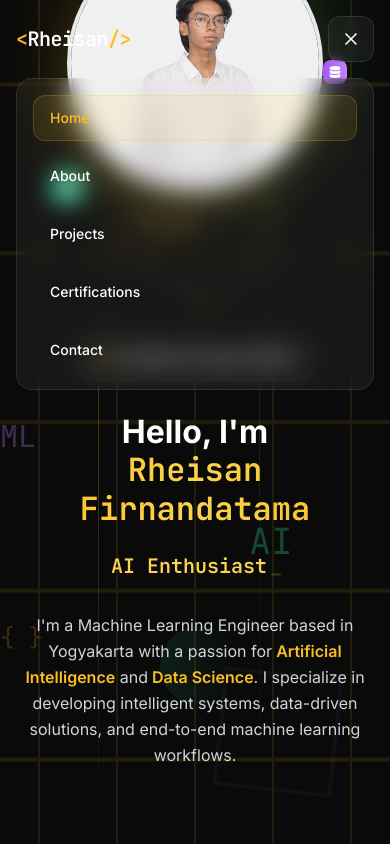
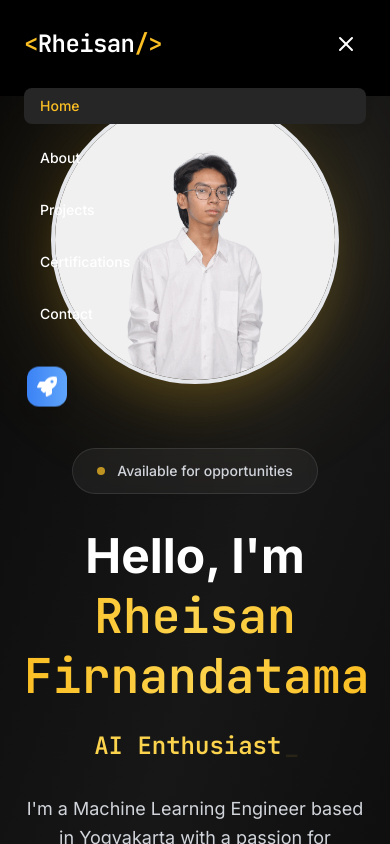
Before and after one commit to xxyyzzpp/dump1, a React (Vite) app: page / in a window 390 px wide. Both pictures are taken after a click on the button "Toggle menu". Shown: the top 844 px of the page. Built offline with nearby package versions, Linux system fonts and the light colour scheme.

Commit message:
Updated index.css

```diff
--- a/src/components/Home/Hero.jsx
+++ b/src/components/Home/Hero.jsx
@@ -1,5 +1,5 @@
 import React, { useEffect, useState } from "react";
-import { FaLinkedin, FaGithub, FaInstagram, FaDownload, FaEnvelope, FaRocket, FaCode, FaBrain, FaDatabase } from "react-icons/fa";
+import { FaLinkedin, FaGithub, FaInstagram, FaDownload, FaEnvelope, FaRocket, FaCode } from "react-icons/fa";
 import AOS from "aos";
 import "aos/dist/aos.css";
 import { Link } from "react-router-dom";
@@ -18,13 +18,22 @@ const Hero = () => {
 
   const socialLinks = [
     {
+      icon: FaInstagram,
+      href: "https://www.instagram.com/rheisanfrs",
+      label: "Instagram",
+      color: "text-pink-400",
+      bgColor: "bg-pink-400/10",
+      borderColor: "border-pink-400/20",
+      hoverBorder: "hover:border-pink-400/40"
+    },
+    {
       icon: FaLinkedin,
       href: "https://www.linkedin.com/in/rheisanfrs",
       label: "LinkedIn",
-      color: "text-primary-400",
-      bgColor: "bg-primary-400/10",
-      borderColor: "border-primary-400/20",
-      hoverBorder: "hover:border-primary-400/40"
+      color: "text-blue-400",
+      bgColor: "bg-blue-400/10",
+      borderColor: "border-blue-400/20",
+      hoverBorder: "hover:border-blue-400/40"
     },
     {
       icon: FaGithub,
@@ -34,62 +43,23 @@ const Hero = () => {
       bgColor: "bg-gray-400/10",
       borderColor: "border-gray-400/20",
       hoverBorder: "hover:border-gray-400/40"
-    },
-    {
-      icon: FaInstagram,
-      href: "https://www.instagram.com/rheisanfrs",
-      label: "Instagram",
-      color: "text-pink-400",
-      bgColor: "bg-pink-400/10",
-      borderColor: "border-pink-400/20",
-      hoverBorder: "hover:border-pink-400/40"
     }
   ];
 
   return (
-    <section className="h-screen bg-dark-950 text-white relative overflow-hidden">
-      {/* Unique Tech-Inspired Background */}
-      <div className="absolute inset-0">
-        {/* Circuit Board Pattern */}
-        <div className="absolute inset-0 opacity-10">
-          <svg className="w-full h-full" viewBox="0 0 100 100" preserveAspectRatio="none">
-            <defs>
-              <pattern id="circuit" x="0" y="0" width="20" height="20" patternUnits="userSpaceOnUse">
-                <path d="M 0 10 L 10 10 L 10 0 M 10 10 L 20 10 M 10 10 L 10 20" stroke="currentColor" strokeWidth="0.5" fill="none" className="text-primary-400"/>
-              </pattern>
-            </defs>
-            <rect width="100%" height="100%" fill="url(#circuit)" />
-          </svg>
-        </div>
+    <section className="min-h-screen bg-dark-950 text-white relative overflow-hidden">
+      {/* Enhanced Background Elements */}
+      <div className="absolute inset-0 bg-gradient-to-br from-dark-950 via-dark-900 to-dark-950" />
+      <div className="absolute top-1/4 right-1/4 w-96 h-96 bg-primary-400 rounded-full mix-blend-multiply filter blur-3xl opacity-5 animate-float" />
+      <div className="absolute bottom-1/4 left-1/4 w-96 h-96 bg-primary-300 rounded-full mix-blend-multiply filter blur-3xl opacity-5 animate-float" style={{ animationDelay: '2s' }} />
+      <div className="absolute top-3/4 right-1/3 w-64 h-64 bg-blue-500 rounded-full mix-blend-multiply filter blur-3xl opacity-3 animate-float" style={{ animationDelay: '4s' }} />
 
-        {/* Animated Hexagons */}
-        <div className="absolute top-20 left-20 w-24 h-24 border-2 border-primary-400/30 transform rotate-12 animate-spin-slow">
-          <div className="w-full h-full border border-emerald-400/20 transform rotate-45"></div>
-        </div>
-        <div className="absolute top-40 right-32 w-32 h-32 border border-purple-400/20 transform -rotate-12 animate-pulse">
-          <div className="w-full h-full border-2 border-primary-400/30 transform rotate-45"></div>
-        </div>
-        <div className="absolute bottom-32 left-40 w-20 h-20 bg-gradient-to-r from-emerald-400/10 to-transparent rounded-full animate-bounce" style={{ animationDelay: '1s' }} />
-        <div className="absolute bottom-20 right-20 w-16 h-16 border-2 border-purple-400/30 transform rotate-45 animate-ping" style={{ animationDelay: '2s' }} />
-
-        {/* Matrix-style Lines */}
-        <div className="absolute top-0 left-1/4 w-px h-full bg-gradient-to-b from-transparent via-primary-400/30 to-transparent animate-pulse" />
-        <div className="absolute top-0 right-1/3 w-px h-full bg-gradient-to-b from-transparent via-emerald-400/20 to-transparent animate-pulse" style={{ animationDelay: '1s' }} />
-        <div className="absolute left-0 top-1/3 h-px w-full bg-gradient-to-r from-transparent via-purple-400/20 to-transparent animate-pulse" style={{ animationDelay: '2s' }} />
-
-        {/* Floating Code Elements */}
-        <div className="absolute top-1/4 left-1/3 text-primary-400/30 text-6xl font-mono animate-float">{'<>'}</div>
-        <div className="absolute bottom-1/3 right-1/4 text-emerald-400/30 text-4xl font-mono animate-float" style={{ animationDelay: '3s' }}>AI</div>
-        <div className="absolute top-1/2 left-1/6 text-purple-400/30 text-3xl font-mono animate-float" style={{ animationDelay: '1.5s' }}>ML</div>
-        <div className="absolute top-3/4 right-1/6 text-primary-400/20 text-2xl font-mono animate-float" style={{ animationDelay: '4s' }}>{'{ }'}</div>
-      </div>
-
-      <div className="relative z-10 container-custom h-full flex items-center">
+      <div className="relative z-10 container-custom min-h-screen flex items-center">
         <div className="grid grid-cols-1 lg:grid-cols-2 gap-16 items-center w-full">
 
           {/* Text Content */}
-          <div className="space-y-8 text-center lg:text-left order-2 lg:order-1 pt-20 lg:pt-0" data-aos="fade-up">
-            {/* Status Indicator - Fixed positioning */}
+          <div className="space-y-8 text-center lg:text-left order-2 lg:order-1" data-aos="fade-up">
+            {/* Status Indicator */}
             <div className="inline-flex items-center gap-3 px-6 py-3 bg-white/5 backdrop-blur-sm border border-white/10 rounded-full hover:border-primary-400/30 transition-all duration-300">
               <div className="w-2 h-2 bg-primary-400 rounded-full animate-pulse" />
               <span className="text-sm font-medium text-gray-300">Available for opportunities</span>
@@ -97,7 +67,7 @@ const Hero = () => {
 
             {/* Main Heading */}
             <div className="space-y-6">
-              <h1 className="text-4xl md:text-5xl lg:text-6xl xl:text-7xl font-bold leading-tight">
+              <h1 className="text-5xl md:text-6xl lg:text-7xl font-bold leading-tight">
                 Hello, I'm
                 <span className="block bg-gradient-to-r from-primary-400 via-primary-300 to-primary-400 bg-clip-text text-transparent font-mono">
                   Rheisan Firnandatama
@@ -105,7 +75,7 @@ const Hero = () => {
               </h1>
 
               {/* Typewriter Effect */}
-              <div className="text-xl md:text-2xl lg:text-3xl font-bold text-primary-300 font-mono">
+              <div className="text-2xl md:text-3xl font-bold text-primary-300 font-mono">
                 <Typewriter
                   words={["ML Engineer", "Data Scientist", "AI Enthusiast"]}
                   loop={true}
@@ -119,7 +89,7 @@ const Hero = () => {
             </div>
 
             {/* Description */}
-            <p className="text-base md:text-lg lg:text-xl text-gray-300 leading-relaxed max-w-2xl" data-aos="fade-up" data-aos-delay="200">
+            <p className="text-lg md:text-xl text-gray-300 leading-relaxed max-w-2xl" data-aos="fade-up" data-aos-delay="200">
               I'm a Machine Learning Engineer based in Yogyakarta with a passion for
               <span className="text-primary-400 font-semibold"> Artificial Intelligence</span> and
               <span className="text-primary-400 font-semibold"> Data Science</span>.
@@ -130,18 +100,18 @@ const Hero = () => {
             <div className="flex flex-col sm:flex-row gap-4 justify-center lg:justify-start" data-aos="fade-up" data-aos-delay="400">
               <Link
                 to="/contact"
-                className="group flex items-center justify-center gap-3 px-6 lg:px-8 py-3 lg:py-4 bg-gradient-to-r from-primary-400 to-primary-300 text-dark-950 rounded-xl font-bold hover:from-primary-300 hover:to-primary-200 transition-all duration-300 hover:scale-105 shadow-lg hover:shadow-primary-400/25"
+                className="group flex items-center justify-center gap-3 px-8 py-4 bg-gradient-to-r from-primary-400 to-primary-300 text-dark-950 rounded-xl font-bold hover:from-primary-300 hover:to-primary-200 transition-all duration-300 hover:scale-105 shadow-lg hover:shadow-primary-400/25"
               >
-                <FaEnvelope className="w-4 lg:w-5 h-4 lg:h-5 group-hover:scale-110 transition-transform" />
+                <FaEnvelope className="w-5 h-5 group-hover:scale-110 transition-transform" />
                 Get In Touch
               </Link>
 
               <div className="relative">
                 <button
                   onClick={() => setShowCvOptions(!showCvOptions)}
-                  className="group flex items-center justify-center gap-3 px-6 lg:px-8 py-3 lg:py-4 bg-white/5 backdrop-blur-sm text-white rounded-xl font-bold hover:bg-white/10 transition-all duration-300 border border-white/10 hover:border-primary-400/30 hover:scale-105"
+                  className="group flex items-center justify-center gap-3 px-8 py-4 bg-white/5 backdrop-blur-sm text-white rounded-xl font-bold hover:bg-white/10 transition-all duration-300 border border-white/10 hover:border-primary-400/30 hover:scale-105"
                 >
-                  <FaDownload className="w-4 lg:w-5 h-4 lg:h-5 group-hover:scale-110 transition-transform" />
+                  <FaDownload className="w-5 h-5 group-hover:scale-110 transition-transform" />
                   Download CV
                 </button>
 
@@ -171,7 +141,7 @@ const Hero = () => {
               </div>
             </div>
 
-            {/* Social Links - Now properly visible */}
+            {/* Social Links */}
             <div className="flex justify-center lg:justify-start gap-4" data-aos="fade-up" data-aos-delay="600">
               {socialLinks.map((social, index) => (
                 <a
@@ -179,7 +149,7 @@ const Hero = () => {
                   href={social.href}
                   target="_blank"
                   rel="noreferrer"
-                  className={`group p-3 lg:p-4 bg-white/5 backdrop-blur-sm border border-white/10 rounded-xl ${social.color} transition-all duration-300 hover:scale-110 hover:bg-white/10 hover:border-primary-400/30 shadow-lg hover:shadow-primary-400/20`}
+                  className={`group p-4 bg-white/5 backdrop-blur-sm border border-white/10 rounded-xl ${social.color} transition-all duration-300 hover:scale-110 hover:bg-white/10 hover:border-primary-400/30`}
                   aria-label={social.label}
                 >
                   <social.icon className="w-5 h-5 group-hover:scale-110 transition-transform duration-200" />
@@ -189,14 +159,14 @@ const Hero = () => {
           </div>
 
           {/* Profile Image */}
-          <div className="flex justify-center lg:justify-end order-1 lg:order-2 pt-20 lg:pt-0" data-aos="fade-up" data-aos-delay="300">
+          <div className="flex justify-center lg:justify-end order-1 lg:order-2" data-aos="fade-up" data-aos-delay="300">
             <div className="relative">
               {/* Enhanced Glow Effect */}
-              <div className="absolute inset-0 bg-gradient-to-r from-primary-400 to-emerald-400 rounded-full blur-2xl opacity-20 animate-pulse-glow" />
+              <div className="absolute inset-0 bg-gradient-to-r from-primary-400 to-primary-300 rounded-full blur-3xl opacity-20 animate-pulse-glow" />
 
               {/* Image Container */}
-              <div className="relative w-64 h-64 md:w-72 md:h-72 lg:w-80 lg:h-80 xl:w-96 xl:h-96">
-                <div className="w-full h-full rounded-full overflow-hidden border-4 border-gradient-to-r from-primary-400 to-emerald-400 shadow-2xl shadow-primary-400/20 hover:shadow-primary-400/30 transition-all duration-700">
+              <div className="relative w-72 h-72 md:w-80 md:h-80 lg:w-96 lg:h-96">
+                <div className="w-full h-full rounded-full overflow-hidden border-4 border-gradient-to-r from-primary-400 to-primary-300 shadow-2xl shadow-primary-400/20 hover:shadow-primary-400/30 transition-all duration-700">
                   <img
                     src="portfolio.gif"
                     alt="Rheisan Firnandatama"
@@ -204,19 +174,23 @@ const Hero = () => {
                   />
                 </div>
 
-                {/* Tech Icons - Repositioned for better mobile view */}
-                <div className="absolute -top-4 -right-4 lg:-top-6 lg:-right-6 w-10 h-10 lg:w-12 lg:h-12 bg-gradient-to-r from-primary-400 to-primary-300 rounded-2xl flex items-center justify-center animate-bounce shadow-lg" style={{ animationDelay: '1s' }}>
-                  <FaCode className="w-5 h-5 lg:w-6 lg:h-6 text-dark-950" />
+                {/* Floating Elements */}
+                <div className="absolute -top-6 -right-6 w-12 h-12 bg-gradient-to-r from-primary-400 to-primary-300 rounded-2xl flex items-center justify-center animate-bounce shadow-lg" style={{ animationDelay: '1s' }}>
+                  <FaCode className="w-6 h-6 text-dark-950" />
                 </div>
-                <div className="absolute -bottom-4 -left-4 lg:-bottom-6 lg:-left-6 w-8 h-8 lg:w-10 lg:h-10 bg-gradient-to-r from-emerald-500 to-emerald-400 rounded-xl flex items-center justify-center animate-bounce shadow-lg" style={{ animationDelay: '2s' }}>
-                  <FaBrain className="w-4 h-4 lg:w-5 lg:h-5 text-white" />
-                </div>
-                <div className="absolute top-1/2 -right-6 lg:-right-8 w-6 h-6 lg:w-8 lg:h-8 bg-gradient-to-r from-purple-500 to-purple-400 rounded-lg flex items-center justify-center animate-bounce shadow-lg" style={{ animationDelay: '3s' }}>
-                  <FaDatabase className="w-3 h-3 lg:w-4 lg:h-4 text-white" />
+                <div className="absolute -bottom-6 -left-6 w-10 h-10 bg-gradient-to-r from-blue-500 to-blue-400 rounded-xl flex items-center justify-center animate-bounce shadow-lg" style={{ animationDelay: '2s' }}>
+                  <FaRocket className="w-5 h-5 text-white" />
                 </div>
               </div>
             </div>
           </div>
+        </div>
+      </div>
+
+      {/* Enhanced Scroll Indicator */}
+      <div className="absolute bottom-8 left-1/2 transform -translate-x-1/2 animate-bounce">
+        <div className="w-6 h-10 border-2 border-primary-400/50 rounded-full flex justify-center backdrop-blur-sm">
+          <div className="w-1 h-3 bg-primary-400 rounded-full mt-2 animate-pulse" />
         </div>
       </div>
     </section>
--- a/src/components/Navbar.jsx
+++ b/src/components/Navbar.jsx
@@ -60,8 +60,8 @@ const Navbar = () => {
     <nav
       className={`fixed top-0 left-0 w-full z-50 transition-all duration-500 ${
         isScrolled
-          ? "backdrop-blur-glass border-b border-dark-700 py-3 lg:py-4"
-          : "bg-transparent py-4 lg:py-6"
+          ? "backdrop-blur-glass border-b border-dark-700 py-4"
+          : "bg-transparent py-6"
       }`}
     >
       <div className="container-custom">
@@ -70,15 +70,15 @@ const Navbar = () => {
           <Link
             to="/"
             onClick={handleNavClick}
-            className="text-xl md:text-2xl lg:text-3xl font-bold text-white font-mono tracking-tight hover:text-primary-400 transition-colors duration-300"
+            className="text-2xl md:text-3xl font-bold text-white font-mono tracking-tight hover:text-primary-400 transition-colors duration-300"
           >
-            <span className="text-primary-400">{"<"}</span>
+            <span className="text-primary-400">&lt;</span>
             Rheisan
-            <span className="text-primary-400">{"/>"}</span>
+            <span className="text-primary-400">/&gt;</span>
           </Link>
 
           {/* Desktop Navigation */}
-          <ul className="hidden md:flex items-center space-x-6 lg:space-x-8">
+          <ul className="hidden md:flex items-center space-x-8">
             {navItems.map((item) => (
               <li key={item.name} className="relative group">
                 <Link
@@ -103,20 +103,20 @@ const Navbar = () => {
             ))}
           </ul>
 
-          {/* Mobile Menu Button - Improved design */}
+          {/* Mobile Menu Button */}
           <button
-            className="md:hidden relative p-3 text-white hover:text-primary-400 transition-colors duration-300 focus:outline-none bg-white/5 backdrop-blur-sm border border-white/10 rounded-xl hover:border-primary-400/30"
+            className="md:hidden p-2 text-white hover:text-primary-400 transition-colors duration-300 focus:outline-none"
             onClick={toggleMenu}
             aria-label="Toggle menu"
           >
-            <div className="relative w-5 h-5">
+            <div className="relative w-6 h-6">
               <FiMenu
-                className={`absolute inset-0 w-5 h-5 transition-all duration-300 ${
+                className={`absolute inset-0 w-6 h-6 transition-all duration-300 ${
                   isOpen ? 'opacity-0 rotate-180' : 'opacity-100 rotate-0'
                 }`}
               />
               <FiX
-                className={`absolute inset-0 w-5 h-5 transition-all duration-300 ${
+                className={`absolute inset-0 w-6 h-6 transition-all duration-300 ${
                   isOpen ? 'opacity-100 rotate-0' : 'opacity-0 -rotate-180'
                 }`}
               />
@@ -124,14 +124,13 @@ const Navbar = () => {
           </button>
         </div>
 
-        {/* Mobile Navigation - Improved styling */}
+        {/* Mobile Navigation */}
         <div
           className={`md:hidden overflow-hidden transition-all duration-500 ease-in-out ${
             isOpen ? 'max-h-96 opacity-100' : 'max-h-0 opacity-0'
           }`}
         >
-          <div className="mt-4 p-4 bg-white/5 backdrop-blur-md border border-white/10 rounded-2xl">
-            <ul className="space-y-3">
+          <ul className="pt-6 pb-4 space-y-4">
             {navItems.map((item, index) => (
               <li
                 key={item.name}
@@ -142,10 +141,10 @@ const Navbar = () => {
                 <Link
                   to={item.path}
                   onClick={handleNavClick}
-                    className={`block py-3 px-4 rounded-xl text-sm font-medium transition-all duration-300 ${
+                  className={`block py-2 px-4 rounded-lg text-sm font-medium transition-all duration-300 ${
                     location.pathname === item.path
-                        ? "text-primary-400 bg-primary-400/10 border border-primary-400/20"
-                        : "text-white hover:text-primary-400 hover:bg-white/5 border border-transparent hover:border-white/10"
+                      ? "text-primary-400 bg-dark-800"
+                      : "text-white hover:text-primary-400 hover:bg-dark-800"
                   }`}
                 >
                   {item.name}
@@ -155,7 +154,6 @@ const Navbar = () => {
           </ul>
         </div>
       </div>
-      </div>
     </nav>
   );
 };
--- a/src/index.css
+++ b/src/index.css
@@ -24,17 +24,17 @@
   scroll-behavior: smooth;
 }
 
-/* Prevent horizontal scroll */
-html, body {
-  overflow-x: hidden;
-  max-width: 100vw;
-}
-
 body {
   font-family: 'Inter', -apple-system, BlinkMacSystemFont, 'Segoe UI', sans-serif;
   background-color: var(--background-dark);
   color: var(--text-primary);
   line-height: 1.6;
+}
+
+/* Prevent horizontal scroll */
+html, body {
+  overflow-x: hidden;
+  max-width: 100vw;
 }
 
 /* Typography */
@@ -111,24 +111,6 @@ body {
   }
 }
 
-@keyframes float {
-  0%, 100% {
-    transform: translateY(0px);
-  }
-  50% {
-    transform: translateY(-20px);
-  }
-}
-
-@keyframes spin-slow {
-  from {
-    transform: rotate(0deg);
-  }
-  to {
-    transform: rotate(360deg);
-  }
-}
-
 .animate-fade-in-up {
   animation: fadeInUp 0.8s ease-out;
 }
@@ -139,14 +121,6 @@ body {
 
 .animate-pulse-glow {
   animation: pulse-glow 2s ease-in-out infinite;
-}
-
-.animate-float {
-  animation: float 6s ease-in-out infinite;
-}
-
-.animate-spin-slow {
-  animation: spin-slow 20s linear infinite;
 }
 
 /* Custom Scrollbar */
@@ -183,13 +157,7 @@ body {
 .container-custom {
   max-width: 1200px;
   margin: 0 auto;
-  padding: 0 1rem;
-}
-
-@media (min-width: 640px) {
-  .container-custom {
-    padding: 0 1.5rem;
-  }
+  padding: 0 1.5rem;
 }
 
 @media (min-width: 768px) {
@@ -324,37 +292,3 @@ body {
 .modal-open {
   overflow: hidden;
 }
-
-/* Mobile Optimizations */
-@media (max-width: 768px) {
-  .container-custom {
-    padding: 0 1rem;
-  }
-
-  /* Ensure mobile menu doesn't overflow */
-  .mobile-menu {
-    max-width: calc(100vw - 2rem);
-  }
-
-  /* Better mobile spacing */
-  .mobile-spacing {
-    padding-top: 6rem;
-  }
-}
-
-/* Prevent layout shift on mobile */
-@media (max-width: 640px) {
-  body {
-    font-size: 14px;
-  }
-
-  h1 {
-    font-size: 2rem !important;
-    line-height: 1.2 !important;
-  }
-
-  h2 {
-    font-size: 1.5rem !important;
-    line-height: 1.3 !important;
-  }
-}
--- a/src/pages/Home.jsx
+++ b/src/pages/Home.jsx
@@ -4,7 +4,7 @@ import Hero from "../components/Home/Hero";
 
 const Home = () => {
   return (
-    <div className="overflow-hidden">
+    <div id="home" className="pt-24">
       <Navbar />
       <Hero />
     </div>
```
Also changed, not shown: src/pages/Projects.jsx (+51 -5 lines). Lines whose indentation alone changed are shown as unchanged.
